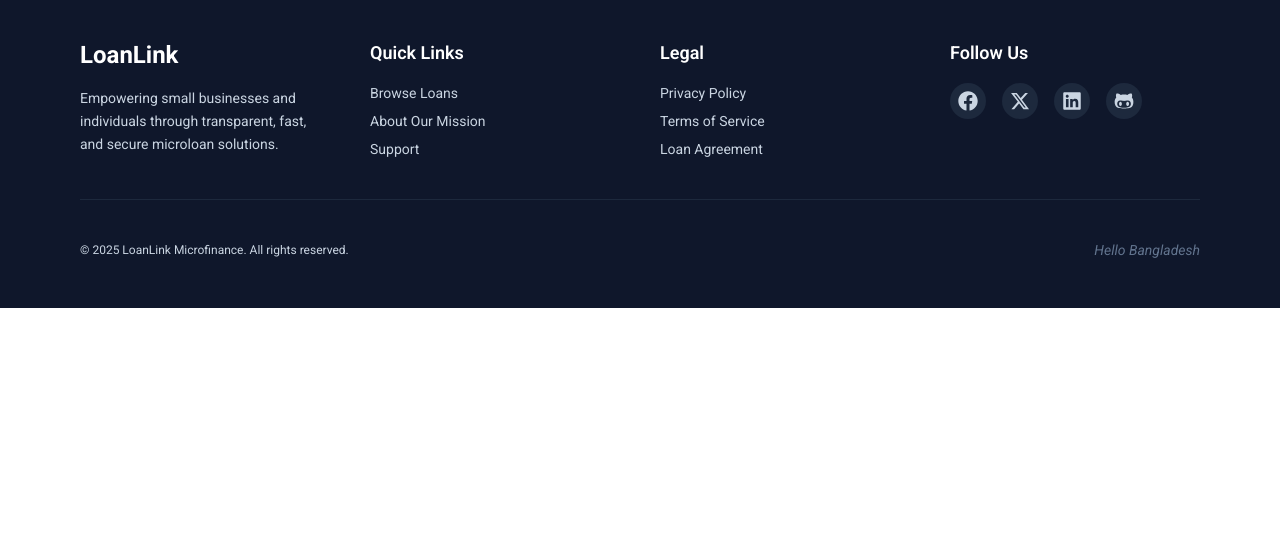
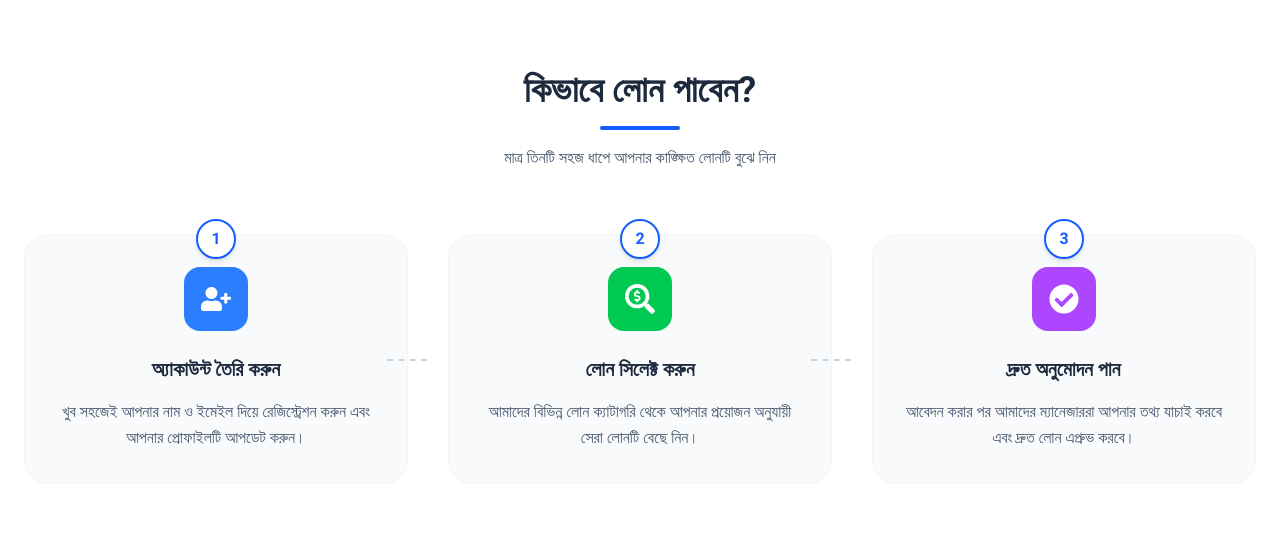
Before and after one commit to sumon10c/Microloan-client-site, a React (Vite) app: page / in a window 1280 px wide. Shown: the part 778-1312 px from the top of the page. Before the commit the page ends 1086 px from the top, so only its background shows below. Built offline with nearby package versions, Linux system fonts and the light colour scheme.

Commit message:
add how it works section

```diff
--- a/src/page/Home/All-Home/Home.jsx
+++ b/src/page/Home/All-Home/Home.jsx
@@ -1,10 +1,12 @@
 import React from 'react';
 import Banner from './Banner';
+import HowItWorks from './HowItWorks';
 
 const Home = () => {
     return (
         <div>
             <Banner></Banner>
+            <HowItWorks></HowItWorks>
         </div>
     );
 };
--- /dev/null
+++ b/src/page/Home/All-Home/HowItWorks.jsx
@@ -0,0 +1,89 @@
+import React from "react";
+import { motion } from "framer-motion";
+import { FaUserPlus, FaSearchDollar, FaCheckCircle } from "react-icons/fa";
+
+const HowItWorks = () => {
+  const steps = [
+    {
+      id: 1,
+      title: "অ্যাকাউন্ট তৈরি করুন",
+      description:
+        "খুব সহজেই আপনার নাম ও ইমেইল দিয়ে রেজিস্ট্রেশন করুন এবং আপনার প্রোফাইলটি আপডেট করুন।",
+      icon: <FaUserPlus />,
+      color: "bg-blue-500",
+    },
+    {
+      id: 2,
+      title: "লোন সিলেক্ট করুন",
+      description:
+        "আমাদের বিভিন্ন লোন ক্যাটাগরি থেকে আপনার প্রয়োজন অনুযায়ী সেরা লোনটি বেছে নিন।",
+      icon: <FaSearchDollar />,
+      color: "bg-green-500",
+    },
+    {
+      id: 3,
+      title: "দ্রুত অনুমোদন পান",
+      description:
+        "আবেদন করার পর আমাদের ম্যানেজাররা আপনার তথ্য যাচাই করবে এবং দ্রুত লোন এপ্রুভ করবে।",
+      icon: <FaCheckCircle />,
+      color: "bg-purple-500",
+    },
+  ];
+
+  return (
+    <section className="py-20 bg-white dark:bg-slate-900 transition-colors duration-300">
+      <div className="container mx-auto px-6">
+        <div className="text-center mb-16">
+          <motion.h2
+            initial={{ opacity: 0, y: -20 }}
+            whileInView={{ opacity: 1, y: 0 }}
+            transition={{ duration: 0.6 }}
+            className="text-3xl md:text-4xl font-bold text-slate-800 dark:text-white mb-4"
+          >
+            কিভাবে লোন পাবেন?
+          </motion.h2>
+          <div className="h-1 w-20 bg-blue-600 mx-auto rounded-full"></div>
+          <p className="text-slate-600 dark:text-slate-400 mt-4">
+            মাত্র তিনটি সহজ ধাপে আপনার কাঙ্ক্ষিত লোনটি বুঝে নিন
+          </p>
+        </div>
+
+        <div className="grid md:grid-cols-3 gap-10">
+          {steps.map((step, index) => (
+            <motion.div
+              key={step.id}
+              initial={{ opacity: 0, y: 30 }}
+              whileInView={{ opacity: 1, y: 0 }}
+              transition={{ delay: index * 0.2, duration: 0.5 }}
+              viewport={{ once: true }}
+              className="relative p-8 bg-slate-50 dark:bg-slate-800 rounded-3xl border border-slate-100 dark:border-slate-700 text-center hover:shadow-xl transition-shadow group"
+            >
+              <div className="absolute -top-4 left-1/2 -translate-x-1/2 w-10 h-10 bg-white dark:bg-slate-700 text-blue-600 border-2 border-blue-600 font-bold flex items-center justify-center rounded-full shadow-md">
+                {step.id}
+              </div>
+
+              <div
+                className={`w-16 h-16 ${step.color} text-white rounded-2xl flex items-center justify-center text-3xl mx-auto mb-6 transform group-hover:rotate-6 transition-transform`}
+              >
+                {step.icon}
+              </div>
+
+              <h3 className="text-xl font-bold text-slate-800 dark:text-white mb-4">
+                {step.title}
+              </h3>
+              <p className="text-slate-600 dark:text-slate-400 leading-relaxed">
+                {step.description}
+              </p>
+
+              {index < steps.length - 1 && (
+                <div className="hidden md:block absolute top-1/2 -right-5 w-10 border-t-2 border-dashed border-slate-300 dark:border-slate-600 z-0"></div>
+              )}
+            </motion.div>
+          ))}
+        </div>
+      </div>
+    </section>
+  );
+};
+
+export default HowItWorks;
```
